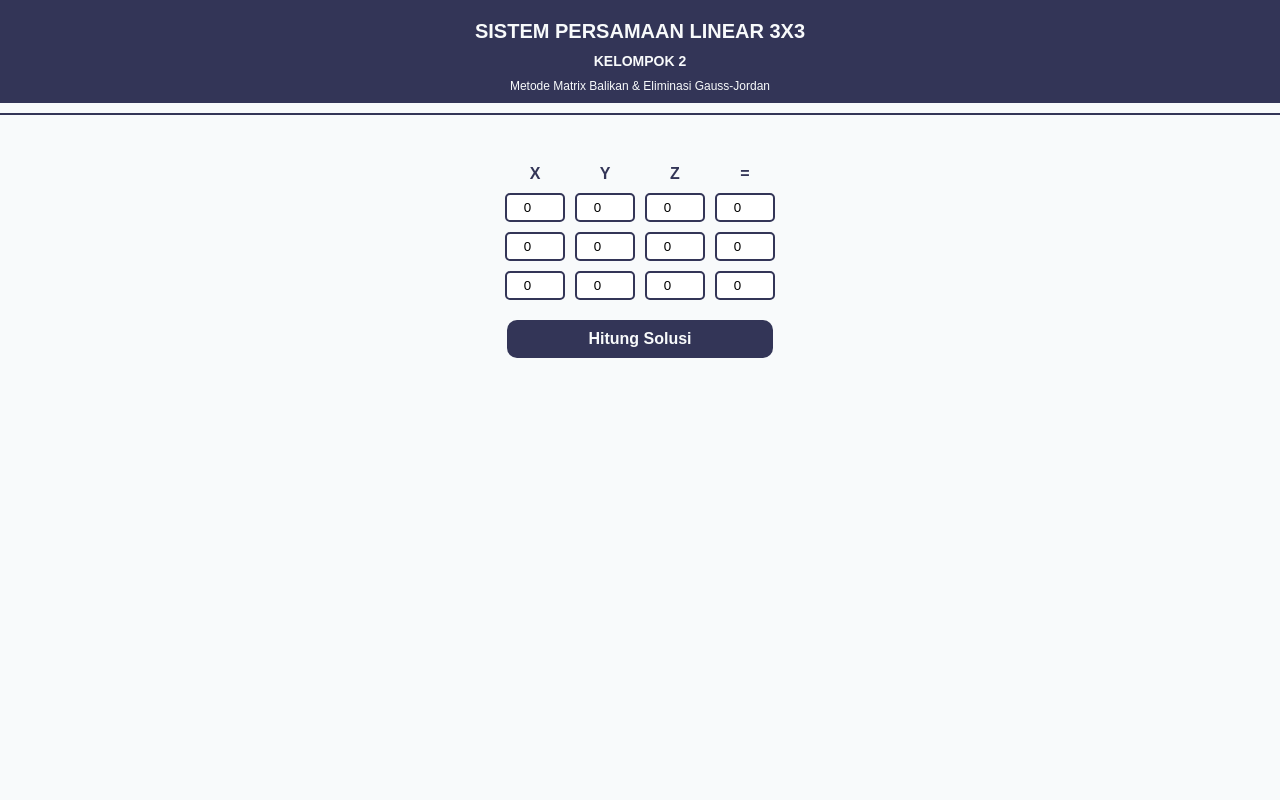
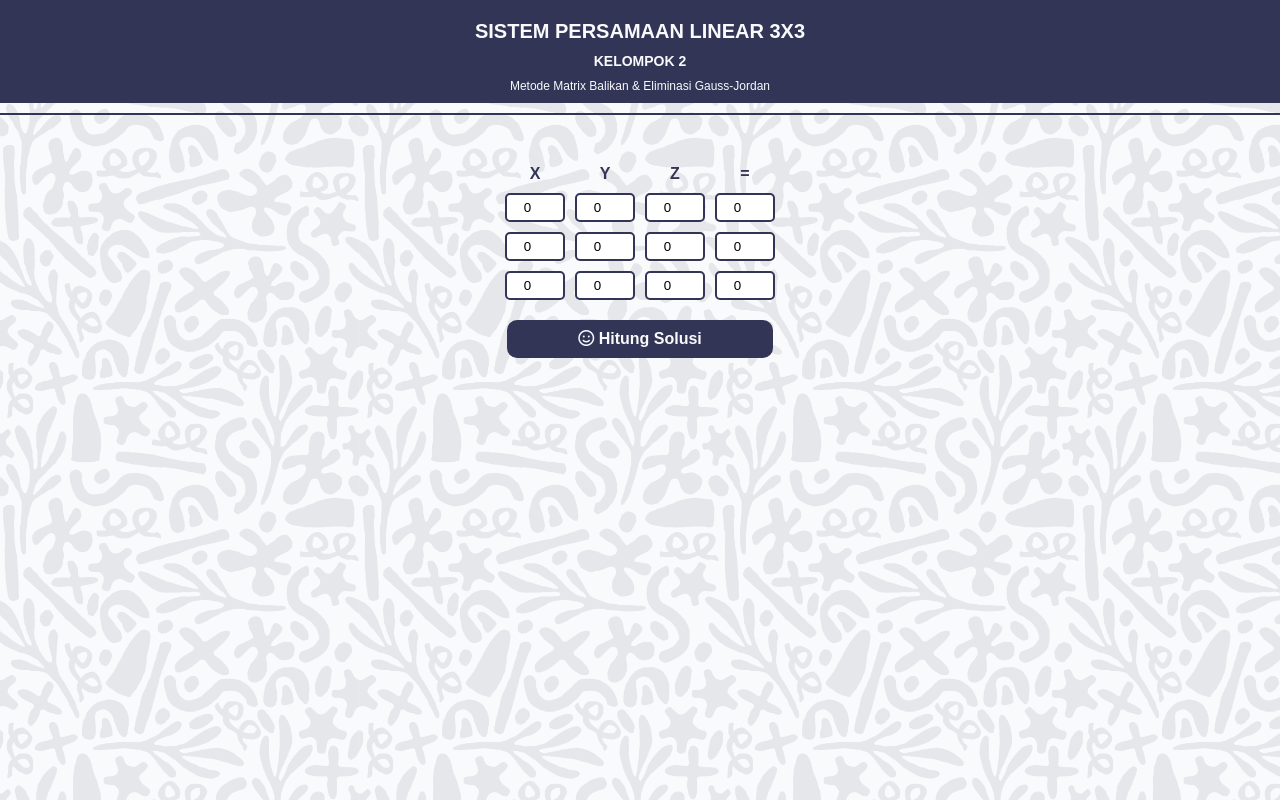
Before and after one commit to alipsaefulloh/splcalculator, a plain HTML site: page index.html in a window 1280 px wide. Drawn offline with nearby package versions, Linux system fonts and the light colour scheme; the site is published under a folder, as on GitHub Pages, so addresses that start at the root find nothing.

Commit message:
fix background image

```diff
--- a/index.html
+++ b/index.html
@@ -5,7 +5,7 @@
     <meta name="viewport" content="width=device-width, initial-scale=1">
     <title>SPL</title>
     <link rel="stylesheet" href="style.css">
-    <link rel="stylesheet" href="/fontawesome/css/all.min.css">
+    <link rel="stylesheet" href="fontawesome/css/all.min.css">
     <script src="https://cdnjs.cloudflare.com/ajax/libs/mathjs/11.11.0/math.min.js"></script>
 </head>
 <body>
--- a/style.css
+++ b/style.css
@@ -13,7 +13,7 @@
 body {
     font-family: Arial, sans-serif;
     background-color: var(--white);
-    background-image: url(/image/pattern.png);
+    background-image: url(image/pattern.png);
     background-size: cover;
 }
 .head {
```
